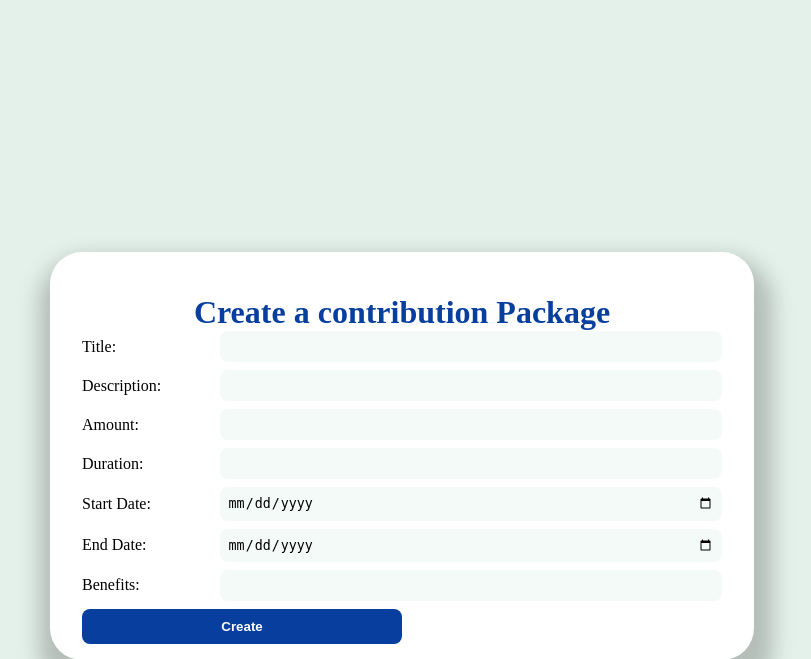
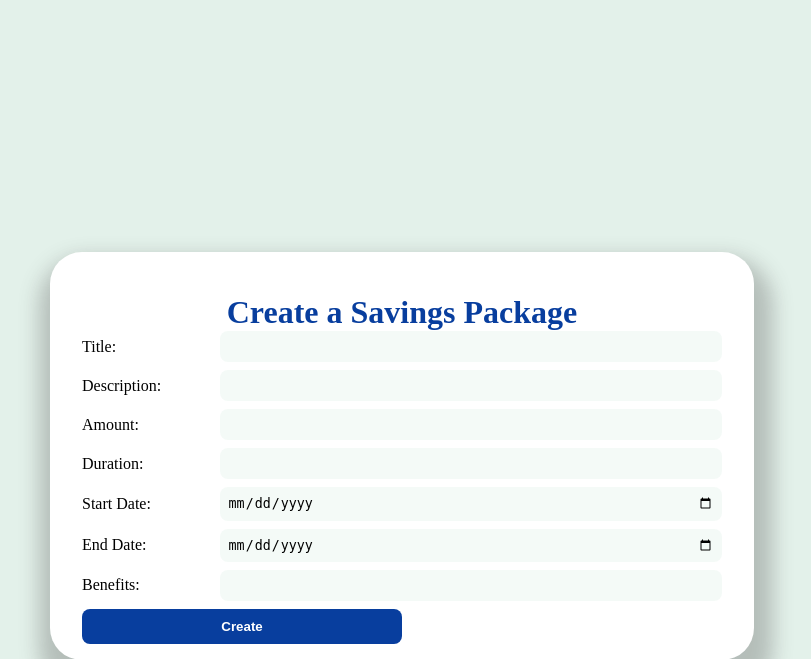
Before and after one commit to Boomni/FinVitality, a Python web app: template app/api/v1/templates/create_contribution.html in a window 1280 px wide. Shown: the top 659 px of the page, without its empty margins (238-1049 px from the left). Run offline with Jinja, Linux system fonts and the light colour scheme; the template is opened without the code that fills it, so the values that code supplies are empty.

```diff
--- a/app/api/v1/templates/create_contribution.html
+++ b/app/api/v1/templates/create_contribution.html
@@ -12,7 +12,7 @@
 <body>
   <div class="container">
     <p id="message"></p>
-    <h1>Create a contribution Package</h1>
+    <h1>Create a Savings Package</h1>
     <form action="/create_contribution" method="POST">
       {% with messages = get_flashed_messages() %}
       {% if messages %}
--- a/app/api/v1/views/contributions.py
+++ b/app/api/v1/views/contributions.py
@@ -81,7 +81,7 @@ def subscribe(contribution_id):
                 })
 
             flash('Subscribed successfully', 'success')
-            return render_template('subscriptions.html', contribution_data=contribution_data, profile_data=profile_data)
+            return render_template('savings_contributions.html', contribution_data=contribution_data, profile_data=profile_data)
 
     flash('Failed to subscribe', 'error')
     return render_template("contributions.html", profile_data=profile_data)
```
